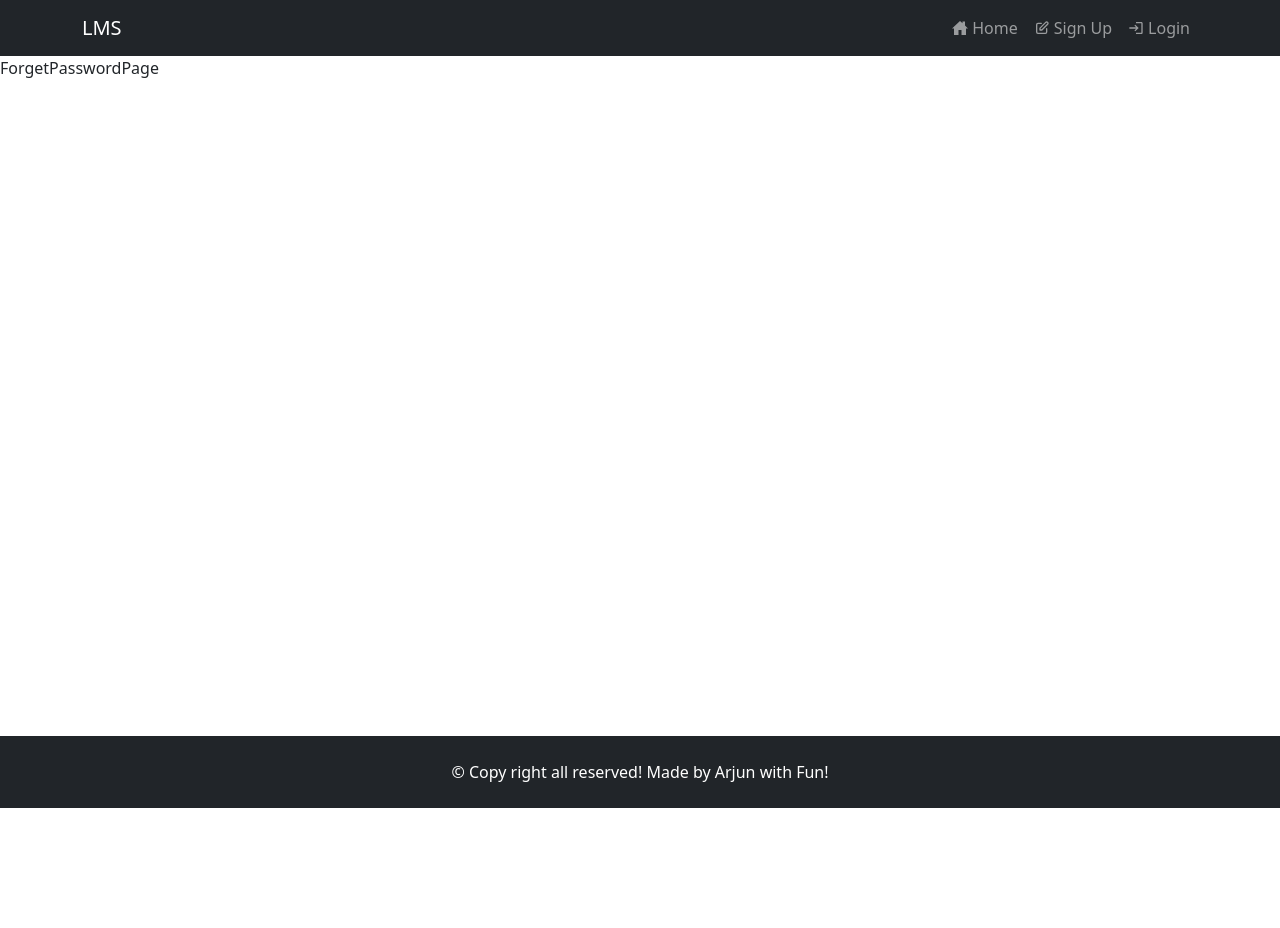
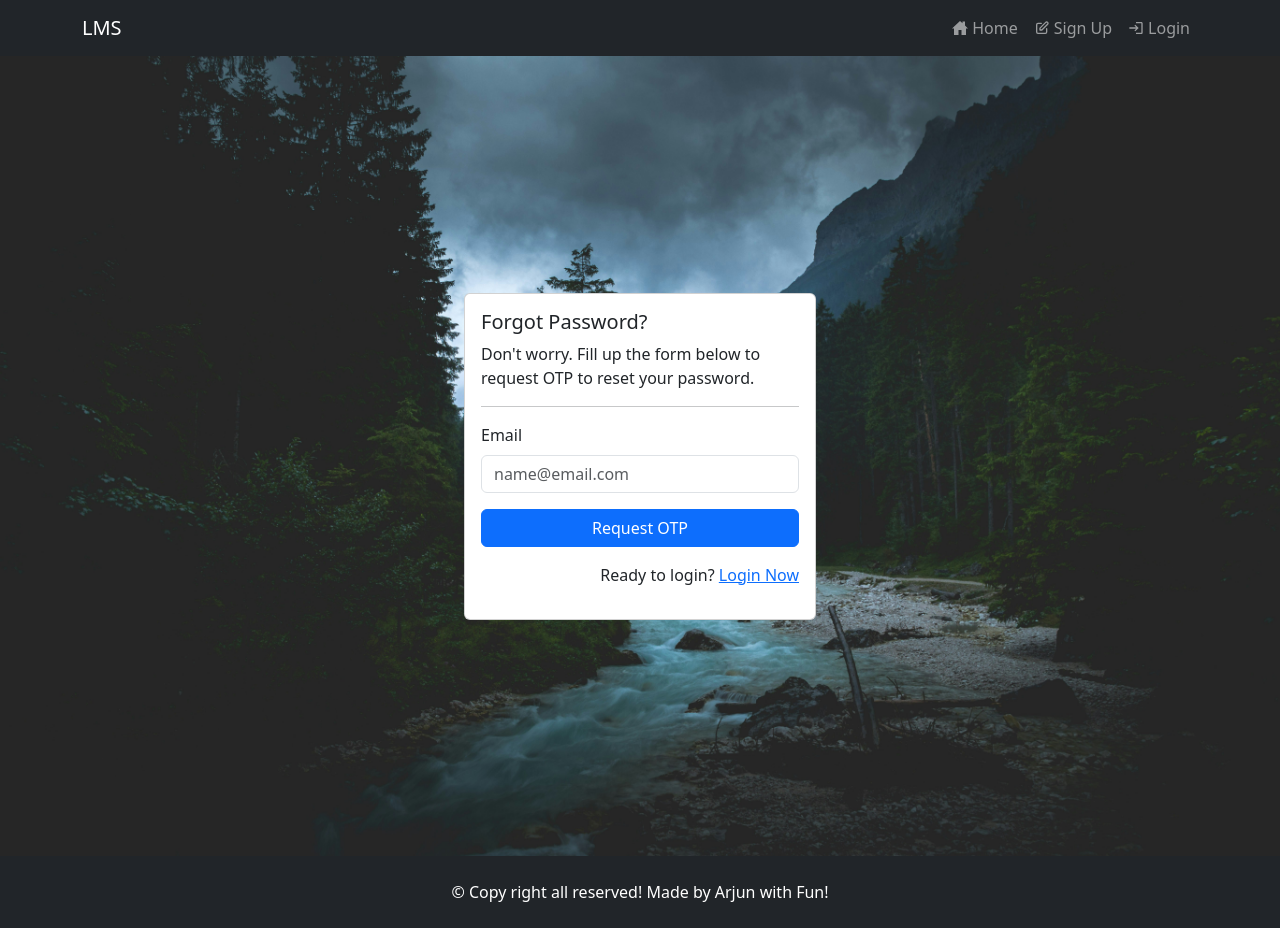
Before and after one commit to arq-angel/online-fe-lms, a React (Vite) app: page /forget-password in a window 1280 px wide. Before the commit the page ends 808 px from the top, so only its background shows below. Built offline with nearby package versions, Linux system fonts and the light colour scheme.

Commit message:
complete add forget password feature

```diff
--- a/src/components/customInput/CustomInput.jsx
+++ b/src/components/customInput/CustomInput.jsx
@@ -1,10 +1,14 @@
 import Form from "react-bootstrap/Form";
 
-export const CustomInput = ({ label, value, ...rest }) => {
+export const CustomInput = ({ label, passRef, value, ...rest }) => {
   return (
     <Form.Group className="mb-3">
       <Form.Label>{label}</Form.Label>
-      <Form.Control {...rest} value={value || ""} />
+      <Form.Control
+        {...rest}
+        {...(!passRef && { value: value || "" })}
+        ref={passRef}
+      />
     </Form.Group>
   );
 };
--- a/src/pages/auth/ForgetPasswordPage.jsx
+++ b/src/pages/auth/ForgetPasswordPage.jsx
@@ -1,7 +1,191 @@
-import React from "react";
+import Card from "react-bootstrap/Card";
+import Form from "react-bootstrap/Form";
+import Button from "react-bootstrap/Button";
+import Alert from "react-bootstrap/Alert";
+import { CustomInput } from "@components/customInput/CustomInput.jsx";
+import { useEffect, useRef, useState } from "react";
+import useForm from "@hooks/useForm.js";
+import {
+  requestPassResetOTPApi,
+  resetPasswordApi,
+} from "../../services/authAPI";
+import Spinner from "react-bootstrap/Spinner";
+import { useNavigate } from "react-router-dom";
+
+const initialState = {
+  otp: "",
+  password: "",
+  confirmPassword: "",
+};
+const timeToRequestOTPAgain = 20; //s
 
 const ForgetPasswordPage = () => {
-  return <div>ForgetPasswordPage</div>;
+  const navigate = useNavigate();
+  const emailRef = useRef("");
+  const [showPassResetForm, setShowPassResetForm] = useState(false);
+  const [isOtpPending, setIsOtpPending] = useState(false);
+  const [isOtpButtonDisabled, setIsOtpButtonDisabled] = useState(false);
+
+  const [counter, setCounter] = useState(0);
+
+  const { form, setForm, passwordErrors, handleOnChange } =
+    useForm(initialState);
+
+  useEffect(() => {
+    if (counter > 0) {
+      const timer = setInterval(() => {
+        setCounter(counter - 1);
+      }, 1000);
+
+      return () => clearInterval(timer);
+    } else {
+      setIsOtpButtonDisabled(false);
+    }
+  }, [counter]);
+
+  const handleOnSubmit = async (e) => {
+    e.preventDefault();
+    const email = emailRef.current.value;
+
+    // call api
+    setIsOtpPending(true);
+    setIsOtpButtonDisabled(true);
+
+    const response = await requestPassResetOTPApi({ email });
+
+    if (response?.status === "success") {
+      setIsOtpPending(false);
+      setCounter(timeToRequestOTPAgain);
+      setShowPassResetForm(true);
+    }
+  };
+
+  const handleOnPasswordResetSubmit = async (e) => {
+    e.preventDefault();
+    const email = emailRef.current.value;
+    const payload = {
+      email,
+      otp: form.otp,
+      password: form.password,
+    };
+
+    // call api
+    const response = await resetPasswordApi(payload);
+
+    if (response?.status === "success") {
+      // redirect user to login page in 3s
+
+      setTimeout(() => {
+        navigate("/login");
+      }, 3000); // 3s
+    }
+  };
+
+  return (
+    <div className="signin-page d-flex justify-content-center align-items-center">
+      <Card style={{ width: "22rem" }}>
+        <Card.Body>
+          <Card.Title>Forgot Password?</Card.Title>
+
+          <>
+            <p>
+              Don't worry. Fill up the form below to request OTP to reset your
+              password.
+            </p>
+            <hr />
+
+            <Form action="" onSubmit={handleOnSubmit}>
+              <CustomInput
+                label="Email"
+                name="email"
+                type="email"
+                placeholder="name@email.com"
+                required
+                passRef={emailRef}
+              />
+              <div className="d-grid">
+                <Button type="submit" disabled={isOtpButtonDisabled}>
+                  {isOtpPending ? (
+                    <Spinner variant="border" />
+                  ) : counter > 0 ? (
+                    `Request OTP in ${counter}`
+                  ) : (
+                    "Request OTP"
+                  )}
+                </Button>
+              </div>
+            </Form>
+          </>
+
+          {showPassResetForm && (
+            <>
+              <hr />
+
+              {/* show this form below once otp is requested */}
+              <div>
+                <Alert variant="success">
+                  We will send you an OTP to your email, if email is found in
+                  our system. Please check your junk/spam folder if you don't
+                  see email in the inbox.
+                </Alert>
+                <Form action="" onSubmit={handleOnPasswordResetSubmit}>
+                  <CustomInput
+                    label="OTP"
+                    name="otp"
+                    type="number"
+                    placeholder="2345"
+                    required
+                    value={form.otp || ""}
+                    onChange={handleOnChange}
+                  />
+                  <CustomInput
+                    label="Password"
+                    name="password"
+                    type="password"
+                    placeholder="**********"
+                    required
+                    value={form.password || ""}
+                    onChange={handleOnChange}
+                  />
+                  <CustomInput
+                    label="Confirm Password"
+                    name="confirmPassword"
+                    type="password"
+                    placeholder="**********"
+                    required
+                    value={form.confirmPassword || ""}
+                    onChange={handleOnChange}
+                  />
+
+                  <div className="py-3">
+                    <ul>
+                      {form?.password &&
+                        passwordErrors.length > 0 &&
+                        passwordErrors.map((msg) => (
+                          <li key={msg} className="text-danger">
+                            {msg}
+                          </li>
+                        ))}
+                    </ul>
+                  </div>
+
+                  <div className="d-grid">
+                    <Button type="submit" disabled={passwordErrors.length}>
+                      Reset Password
+                    </Button>
+                  </div>
+                </Form>
+              </div>
+            </>
+          )}
+
+          <div className="text-end my-3">
+            Ready to login? <a href="/login">Login Now</a>
+          </div>
+        </Card.Body>
+      </Card>
+    </div>
+  );
 };
 
 export default ForgetPasswordPage;
--- a/src/pages/auth/SignInPage.jsx
+++ b/src/pages/auth/SignInPage.jsx
@@ -66,7 +66,7 @@ const SignInPage = () => {
 
   return (
     <div className="signin-page d-flex justify-content-center align-items-center">
-      <Card style={{ width: "18rem" }}>
+      <Card style={{ width: "22rem" }}>
         <Card.Body>
           <Card.Title>Welcome Back to the Library</Card.Title>
           <hr />
@@ -93,6 +93,7 @@ const SignInPage = () => {
               <Button type="submit">Sign In</Button>
             </div>
           </Form>
+          <hr />
 
           <div className="text-end my-3">
             Forget Password? <a href="/forget-password">Reset Now</a>
--- a/src/services/authAPI.js
+++ b/src/services/authAPI.js
@@ -54,3 +54,24 @@ export const logoutApi = async () => {
   };
   return apiProcessor(obj);
 };
+
+// request password reset OTP
+export const requestPassResetOTPApi = async (payload) => {
+  const obj = {
+    url: authApiEP + "/otp",
+    method: "post",
+    payload,
+  };
+  return apiProcessor(obj);
+};
+
+// reset password
+export const resetPasswordApi = async (payload) => {
+  const obj = {
+    url: authApiEP + "/reset-password",
+    method: "post",
+    payload,
+    showToast: true,
+  };
+  return apiProcessor(obj);
+};
```
